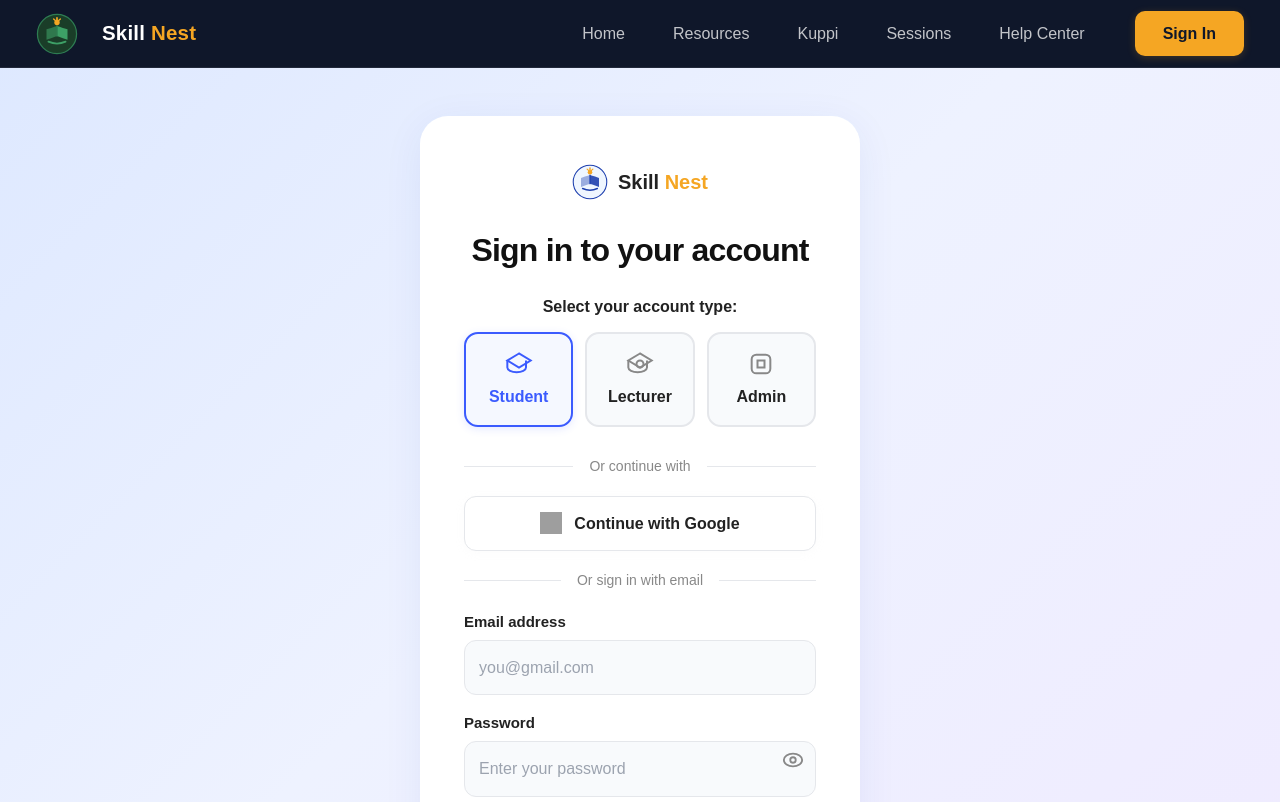
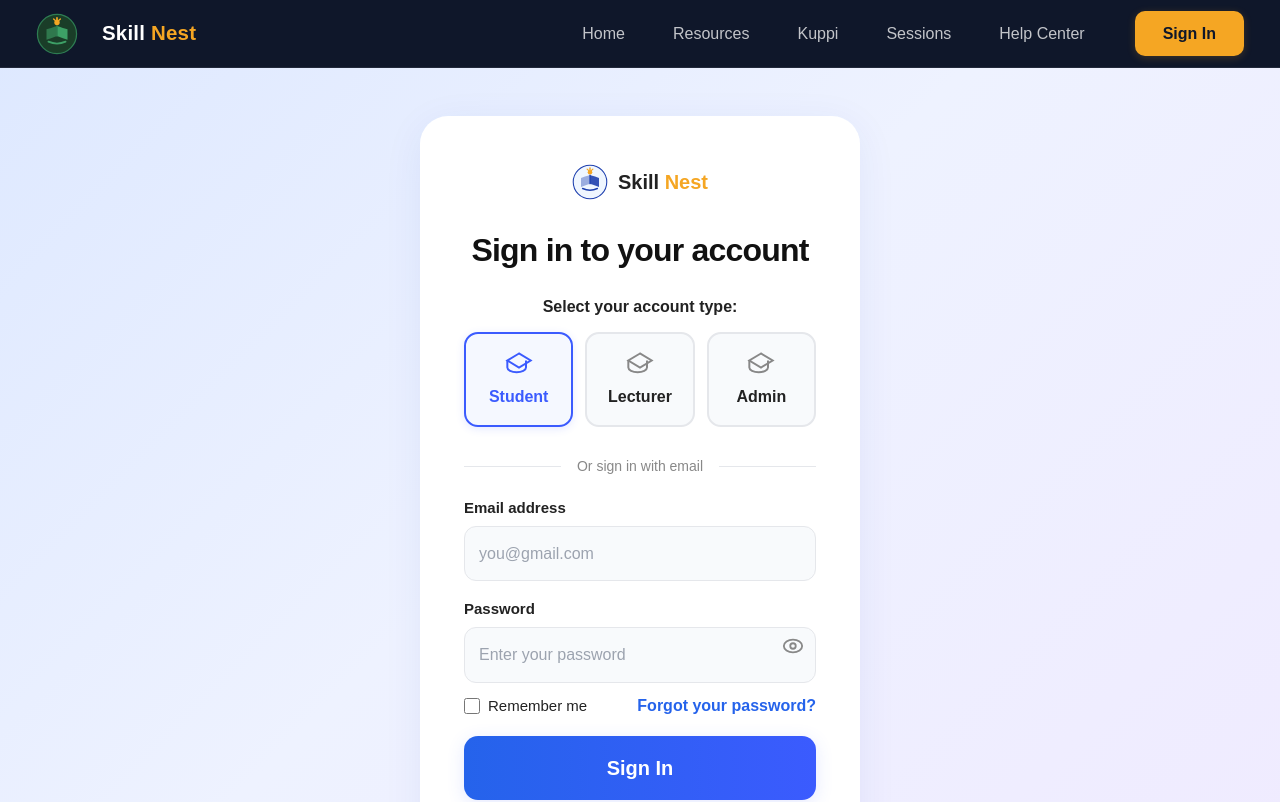
Before and after one commit to Radeesh1120000815/Skill-Nest, a React app in the folder frontend/: page /signin in a window 1280 px wide. Shown: the top 802 px of the page. Built offline with nearby package versions, Linux system fonts and the light colour scheme; grey boxes are pictures that could not be loaded; the HTML template or start-up script is replaced by a standard one.

Commit message:
feat(frontend): implement SignIn API integration and navigation logic

```diff
--- a/frontend/src/pages/SignIn.jsx
+++ b/frontend/src/pages/SignIn.jsx
@@ -1,8 +1,16 @@
-import { Link } from 'react-router-dom';
+// Path: Frontend/src/pages/SignIn.jsx
+// ─────────────────────────────────────────────────────────────────────────────
+// CHANGE: Sign In button now calls the real API.
+// Everything else (UI, account type selector, show/hide password) is untouched.
+// ─────────────────────────────────────────────────────────────────────────────
+import { Link, useNavigate } from 'react-router-dom';
 import './SignIn.css';
 import React, { useEffect, useState } from 'react';
 import Navbar from '../components/Navbar';
 import Footer from '../components/Footer';
+import axios from 'axios';
+
+const API_BASE = 'http://localhost:5001/api';
 
 const Favicon = () => (
   <svg width="24" height="24" viewBox="0 0 44 44" fill="none" xmlns="http://www.w3.org/2000/svg" style={{marginRight:8,verticalAlign:'middle'}}>
@@ -19,23 +27,68 @@ const Favicon = () => (
 );
 
 export default function SignIn() {
-	useEffect(() => {
-		document.title = 'Sign In — Skill Nest';
-	}, []);
-	// State for account type
-	const [accountType, setAccountType] = useState('student');
-	const [email, setEmail] = useState('');
-	const [password, setPassword] = useState('');
-	const [showPassword, setShowPassword] = useState(false);
+  useEffect(() => { document.title = 'Sign In — Skill Nest'; }, []);
+
+  // ── All original UI state — UNTOUCHED ─────────────────────────────────────
+  const [accountType,   setAccountType]   = useState('student');
+  const [email,         setEmail]         = useState('');
+  const [password,      setPassword]      = useState('');
+  const [showPassword,  setShowPassword]  = useState(false);
+  // ── New state for API ─────────────────────────────────────────────────────
+  const [loading,  setLoading]  = useState(false);
+  const [apiError, setApiError] = useState('');
+  const navigate = useNavigate();
+
+  // ── handleSubmit — CALLS THE REAL API ────────────────────────────────────
+  const handleSubmit = async (e) => {
+    e.preventDefault();
+    setApiError('');
+
+    if (!email || !password) {
+      setApiError('Please enter your email and password.');
+      return;
+    }
+
+    setLoading(true);
+    try {
+      const { data } = await axios.post(`${API_BASE}/auth/login`, { email, password, role: accountType });
+
+      // Store token + user — same shape used by ResourceContext
+      localStorage.setItem('token', data.token);
+      localStorage.setItem('user', JSON.stringify({
+        _id:   data._id,
+        name:  data.name,
+        email: data.email,
+        role:  data.role,
+      }));
+
+      // Redirect based on role
+      if (data.role === 'ADMIN') {
+        navigate('/admin/resources');
+      } else {
+        navigate('/resources');
+      }
+
+    } catch (err) {
+      const msg = err.response?.data?.message || 'Sign in failed. Please try again.';
+      setApiError(msg);
+    } finally {
+      setLoading(false);
+    }
+  };
+  // ─────────────────────────────────────────────────────────────────────────
+
   return (
-		<div style={{ background: 'linear-gradient(135deg,#dde8ff 0%,#eef2ff 40%,#f0e8ff 100%)', minHeight: '100vh', display: 'flex', flexDirection: 'column' }}>
+    <div style={{ background:'linear-gradient(135deg,#dde8ff 0%,#eef2ff 40%,#f0e8ff 100%)', minHeight:'100vh', display:'flex', flexDirection:'column' }}>
       <Navbar />
-			<main style={{ flex: 1, display: 'flex', alignItems: 'center', justifyContent: 'center', padding: '48px 5%' }}>
-				<div style={{ background: '#fff', borderRadius: 28, padding: '48px 44px', maxWidth: 440, width: '100%', boxShadow: '0 8px 40px 0 #1e40af11', margin: '0 auto' }}>
-					{/* Logo and Title */}
-					<div style={{ display: 'flex', flexDirection: 'column', alignItems: 'center', marginBottom: 24 }}>
-						<div style={{ display: 'flex', alignItems: 'center', gap: 10, marginBottom: 10 }}>
-							<svg style={{ width: 36, height: 36 }} viewBox="0 0 44 44" fill="none">
+
+      <main style={{ flex:1, display:'flex', alignItems:'center', justifyContent:'center', padding:'48px 5%' }}>
+        <div style={{ background:'#fff', borderRadius:28, padding:'48px 44px', maxWidth:440, width:'100%', boxShadow:'0 8px 40px 0 #1e40af11', margin:'0 auto' }}>
+
+          {/* Logo — UNTOUCHED */}
+          <div style={{ display:'flex', flexDirection:'column', alignItems:'center', marginBottom:24 }}>
+            <div style={{ display:'flex', alignItems:'center', gap:10, marginBottom:10 }}>
+              <svg style={{ width:36, height:36 }} viewBox="0 0 44 44" fill="none">
                 <circle cx="22" cy="22" r="20.5" fill="#eff6ff" stroke="#1e40af" strokeWidth="1.3"/>
                 <path d="M11 17 Q22 13.5 22 13.5 L22 24 Q22 24 11 28 Z" fill="#1e40af" opacity=".4"/>
                 <path d="M33 17 Q22 13.5 22 13.5 L22 24 Q22 24 33 28 Z" fill="#1e40af" opacity=".9"/>
@@ -46,71 +99,72 @@ export default function SignIn() {
                 <line x1="23.8" y1="7.8" x2="25.5" y2="6.2" stroke="#f5a623" strokeWidth="1.5" strokeLinecap="round"/>
                 <path d="M13 30 Q22 34 31 30" stroke="#1e40af" strokeWidth="1.8" fill="none" strokeLinecap="round"/>
               </svg>
-							<span style={{ fontWeight: 800, fontSize: '1.25rem', color: '#222' }}>Skill <span style={{ color: '#f5a623' }}>Nest</span></span>
+              <span style={{ fontWeight:800, fontSize:'1.25rem', color:'#222' }}>Skill <span style={{ color:'#f5a623' }}>Nest</span></span>
             </div>
-						<h1 style={{ fontSize: '2rem', fontWeight: 800, color: '#111', textAlign: 'center', marginBottom: 0 }}>Sign in to your account</h1>
+            <h1 style={{ fontSize:'2rem', fontWeight:800, color:'#111', textAlign:'center', marginBottom:0 }}>Sign in to your account</h1>
           </div>
-					{/* Account Type Selector */}
-					<div style={{ margin: '28px 0 18px 0', textAlign: 'center' }}>
-						<div style={{ fontWeight: 600, color: '#222', fontSize: '1rem', marginBottom: 12 }}>Select your account type:</div>
-						<div style={{ display: 'flex', gap: 12, justifyContent: 'center' }}>
-							<button type="button" onClick={() => setAccountType('student')} style={{ flex: 1, minWidth: 90, padding: '16px 0', borderRadius: 14, border: accountType === 'student' ? '2px solid #3b5bfe' : '2px solid #e5e7eb', background: accountType === 'student' ? '#f5f8ff' : '#f8fafc', color: accountType === 'student' ? '#3b5bfe' : '#222', fontWeight: 600, fontSize: 16, outline: 'none', boxShadow: accountType === 'student' ? '0 2px 8px #3b5bfe22' : 'none', display: 'flex', flexDirection: 'column', alignItems: 'center', gap: 6, cursor: 'pointer' }}>
-								<span style={{ fontSize: 24 }}>{/* Student icon */}
-									<svg width="28" height="28" fill="none" stroke={accountType === 'student' ? '#3b5bfe' : '#888'} strokeWidth="1.7" viewBox="0 0 24 24"><path d="M12 3L2 9l10 6 10-6-10-6z"/><path d="M2 9v6c0 2.21 3.58 4 8 4s8-1.79 8-4V9"/></svg>
+
+          {/* Account Type Selector — UNTOUCHED */}
+          <div style={{ margin:'28px 0 18px 0', textAlign:'center' }}>
+            <div style={{ fontWeight:600, color:'#222', fontSize:'1rem', marginBottom:12 }}>Select your account type:</div>
+            <div style={{ display:'flex', gap:12, justifyContent:'center' }}>
+              {['student','lecturer','admin'].map(type => (
+                <button key={type} type="button" onClick={() => setAccountType(type)}
+                  style={{ flex:1, minWidth:90, padding:'16px 0', borderRadius:14,
+                    border: accountType===type ? '2px solid #3b5bfe' : '2px solid #e5e7eb',
+                    background: accountType===type ? '#f5f8ff' : '#f8fafc',
+                    color: accountType===type ? '#3b5bfe' : '#222',
+                    fontWeight:600, fontSize:16, outline:'none',
+                    boxShadow: accountType===type ? '0 2px 8px #3b5bfe22' : 'none',
+                    display:'flex', flexDirection:'column', alignItems:'center', gap:6, cursor:'pointer',
+                    textTransform:'capitalize',
+                  }}>
+                  <span style={{ fontSize:24 }}>
+                    <svg width="28" height="28" fill="none" stroke={accountType===type?'#3b5bfe':'#888'} strokeWidth="1.7" viewBox="0 0 24 24">
+                      <path d="M12 3L2 9l10 6 10-6-10-6z"/>
+                      <path d="M2 9v6c0 2.21 3.58 4 8 4s8-1.79 8-4V9"/>
+                    </svg>
                   </span>
-								Student
+                  {type.charAt(0).toUpperCase() + type.slice(1)}
                 </button>
-							<button type="button" onClick={() => setAccountType('lecturer')} style={{ flex: 1, minWidth: 90, padding: '16px 0', borderRadius: 14, border: accountType === 'lecturer' ? '2px solid #3b5bfe' : '2px solid #e5e7eb', background: accountType === 'lecturer' ? '#f5f8ff' : '#f8fafc', color: accountType === 'lecturer' ? '#3b5bfe' : '#222', fontWeight: 600, fontSize: 16, outline: 'none', boxShadow: accountType === 'lecturer' ? '0 2px 8px #3b5bfe22' : 'none', display: 'flex', flexDirection: 'column', alignItems: 'center', gap: 6, cursor: 'pointer' }}>
-								<span style={{ fontSize: 24 }}>{/* Lecturer icon */}
-									<svg width="28" height="28" fill="none" stroke={accountType === 'lecturer' ? '#3b5bfe' : '#888'} strokeWidth="1.7" viewBox="0 0 24 24"><path d="M12 3L2 9l10 6 10-6-10-6z"/><path d="M2 9v6c0 2.21 3.58 4 8 4s8-1.79 8-4V9"/><circle cx="12" cy="12" r="3"/></svg>
-								</span>
-								Lecturer
-							</button>
-							<button type="button" onClick={() => setAccountType('admin')} style={{ flex: 1, minWidth: 90, padding: '16px 0', borderRadius: 14, border: accountType === 'admin' ? '2px solid #3b5bfe' : '2px solid #e5e7eb', background: accountType === 'admin' ? '#f5f8ff' : '#f8fafc', color: accountType === 'admin' ? '#3b5bfe' : '#222', fontWeight: 600, fontSize: 16, outline: 'none', boxShadow: accountType === 'admin' ? '0 2px 8px #3b5bfe22' : 'none', display: 'flex', flexDirection: 'column', alignItems: 'center', gap: 6, cursor: 'pointer' }}>
-								<span style={{ fontSize: 24 }}>{/* Admin icon */}
-									<svg width="28" height="28" fill="none" stroke={accountType === 'admin' ? '#3b5bfe' : '#888'} strokeWidth="1.7" viewBox="0 0 24 24"><rect x="4" y="4" width="16" height="16" rx="4"/><path d="M9 9h6v6H9z"/></svg>
-								</span>
-								Admin
-							</button>
+              ))}
             </div>
           </div>
-					{/* Divider */}
-					<div style={{ display: 'flex', alignItems: 'center', margin: '28px 0 18px 0' }}>
-						<div style={{ flex: 1, height: 1, background: '#e5e7eb' }}></div>
-						<div style={{ margin: '0 16px', color: '#888', fontWeight: 500, fontSize: 14 }}>Or continue with</div>
-						<div style={{ flex: 1, height: 1, background: '#e5e7eb' }}></div>
+
+          {/* Divider — UNTOUCHED */}
+          <div style={{ display:'flex', alignItems:'center', margin:'28px 0 18px 0' }}>
+            <div style={{ flex:1, height:1, background:'#e5e7eb' }}/>
+            <div style={{ margin:'0 16px', color:'#888', fontWeight:500, fontSize:14 }}>Or sign in with email</div>
+            <div style={{ flex:1, height:1, background:'#e5e7eb' }}/>
           </div>
-					{/* Google Sign In Button */}
-					<button type="button" style={{ width: '100%', background: '#fff', border: '1.5px solid #e5e7eb', borderRadius: 12, padding: '14px 0', fontWeight: 600, fontSize: 16, color: '#222', display: 'flex', alignItems: 'center', justifyContent: 'center', gap: 12, marginBottom: 18, boxShadow: '0 2px 8px #e5e7eb22', cursor: 'pointer' }}>
-						<img src="https://www.gstatic.com/firebasejs/ui/2.0.0/images/auth/google.svg" alt="Google" style={{ width: 22, height: 22 }} />
-						Continue with Google
-					</button>
-					{/* Divider for email sign in */}
-					<div style={{ display: 'flex', alignItems: 'center', margin: '18px 0 18px 0' }}>
-						<div style={{ flex: 1, height: 1, background: '#e5e7eb' }}></div>
-						<div style={{ margin: '0 16px', color: '#888', fontWeight: 500, fontSize: 14 }}>Or sign in with email</div>
-						<div style={{ flex: 1, height: 1, background: '#e5e7eb' }}></div>
+
+          {/* ── API error message ── */}
+          {apiError && (
+            <div style={{ background:'#FEF2F2', border:'1px solid #FECACA', color:'#EF4444', borderRadius:10, padding:'10px 14px', marginBottom:14, fontSize:14, fontWeight:500, textAlign:'center' }}>
+              ❌ {apiError}
             </div>
-					{/* Email Field */}
-					<div style={{ marginBottom: 16 }}>
-						<label style={{ display: 'block', fontWeight: 600, color: '#222', marginBottom: 6, fontSize: 15 }}>Email address</label>
-						<input
-							type="email"
-							placeholder={
-								accountType === 'lecturer' ? 'lecturer@gmail.com' :
-								accountType === 'admin' ? 'admin@gmail.com' :
-								'you@gmail.com'
-							}
-							value={email}
-							onChange={e => setEmail(e.target.value)}
-							style={{ width: '100%', padding: '14px 14px', borderRadius: 12, border: '1.5px solid #e5e7eb', fontSize: 16, color: '#222', background: '#f8fafc', outline: 'none', fontWeight: 500 }}
+          )}
+
+          {/* Email field — UNTOUCHED */}
+          <form onSubmit={handleSubmit}>
+            <div style={{ marginBottom:16 }}>
+              <label style={{ display:'block', fontWeight:600, color:'#222', marginBottom:6, fontSize:15 }}>Email address</label>
+              <input type="email"
+                placeholder={accountType==='lecturer'?'lecturer@gmail.com':accountType==='admin'?'admin@gmail.com':'you@gmail.com'}
+                value={email} onChange={e => setEmail(e.target.value)}
+                style={{ width:'100%', padding:'14px 14px', borderRadius:12, border:'1.5px solid #e5e7eb', fontSize:16, color:'#222', background:'#f8fafc', outline:'none', fontWeight:500 }}
               />
             </div>
-					{/* Password Field */}
-					<div style={{ marginBottom: 10, position: 'relative' }}>
-						<label style={{ display: 'block', fontWeight: 600, color: '#222', marginBottom: 6, fontSize: 15 }}>Password</label>
-						<input type={showPassword ? 'text' : 'password'} placeholder="Enter your password" value={password} onChange={e => setPassword(e.target.value)} style={{ width: '100%', padding: '14px 44px 14px 14px', borderRadius: 12, border: '1.5px solid #e5e7eb', fontSize: 16, color: '#222', background: '#f8fafc', outline: 'none', fontWeight: 500 }} />
-						<button type="button" onClick={() => setShowPassword(v => !v)} style={{ position: 'absolute', right: 12, top: 38, background: 'none', border: 'none', cursor: 'pointer', padding: 0 }}>
+
+            {/* Password field — UNTOUCHED */}
+            <div style={{ marginBottom:10, position:'relative' }}>
+              <label style={{ display:'block', fontWeight:600, color:'#222', marginBottom:6, fontSize:15 }}>Password</label>
+              <input type={showPassword?'text':'password'} placeholder="Enter your password"
+                value={password} onChange={e => setPassword(e.target.value)}
+                style={{ width:'100%', padding:'14px 44px 14px 14px', borderRadius:12, border:'1.5px solid #e5e7eb', fontSize:16, color:'#222', background:'#f8fafc', outline:'none', fontWeight:500 }}
+              />
+              <button type="button" onClick={() => setShowPassword(v => !v)}
+                style={{ position:'absolute', right:12, top:38, background:'none', border:'none', cursor:'pointer', padding:0 }}>
                 {showPassword ? (
                   <svg width="22" height="22" fill="none" stroke="#888" strokeWidth="2" viewBox="0 0 24 24"><path d="M17.94 17.94A10.06 10.06 0 0 1 12 19c-5 0-9.27-3.11-10-7 .73-3.89 5-7 10-7 1.61 0 3.13.31 4.5.86"/><path d="M1 1l22 22"/></svg>
                 ) : (
@@ -118,20 +172,27 @@ export default function SignIn() {
                 )}
               </button>
             </div>
-					{/* Remember me and Forgot password */}
-					<div style={{ display: 'flex', alignItems: 'center', justifyContent: 'space-between', marginBottom: 18 }}>
-						<label style={{ display: 'flex', alignItems: 'center', fontSize: 15, color: '#222', fontWeight: 500 }}>
-							<input type="checkbox" style={{ marginRight: 8, accentColor: '#3b5bfe', width: 16, height: 16 }} />
+
+            {/* Remember + Forgot — UNTOUCHED */}
+            <div style={{ display:'flex', alignItems:'center', justifyContent:'space-between', marginBottom:18 }}>
+              <label style={{ display:'flex', alignItems:'center', fontSize:15, color:'#222', fontWeight:500 }}>
+                <input type="checkbox" style={{ marginRight:8, accentColor:'#3b5bfe', width:16, height:16 }}/>
                 Remember me
               </label>
               <Link to="/main-forgot" className="signin-link-underline">Forgot your password?</Link>
             </div>
-					{/* Sign In Button */}
-					<button type="submit" style={{ width: '100%', background: 'linear-gradient(90deg,#2563eb 0%,#3b5bfe 100%)', color: '#fff', fontWeight: 700, fontSize: 20, border: 'none', borderRadius: 14, padding: '16px 0', marginBottom: 18, boxShadow: '0 4px 18px #3b5bfe22', cursor: 'pointer', transition: 'all .2s' }}>Sign In</button>
-					{/* Create account link */}
-					<div style={{ textAlign: 'center', fontSize: 15, color: '#222', fontWeight: 500 }}>
+
+            {/* Sign In button — now has real handler */}
+            <button type="submit" disabled={loading}
+              style={{ width:'100%', background:'linear-gradient(90deg,#2563eb 0%,#3b5bfe 100%)', color:'#fff', fontWeight:700, fontSize:20, border:'none', borderRadius:14, padding:'16px 0', marginBottom:18, boxShadow:'0 4px 18px #3b5bfe22', cursor: loading?'not-allowed':'pointer', transition:'all .2s', opacity: loading?0.7:1 }}>
+              {loading ? 'Signing in...' : 'Sign In'}
+            </button>
+
+            {/* Create account link — UNTOUCHED */}
+            <div style={{ textAlign:'center', fontSize:15, color:'#222', fontWeight:500 }}>
               Don't have an account? <Link to="/register" className="signin-link-underline">Create one free</Link>
             </div>
+          </form>
         </div>
       </main>
       <Footer />
```
Lines whose indentation alone changed are shown as unchanged.
